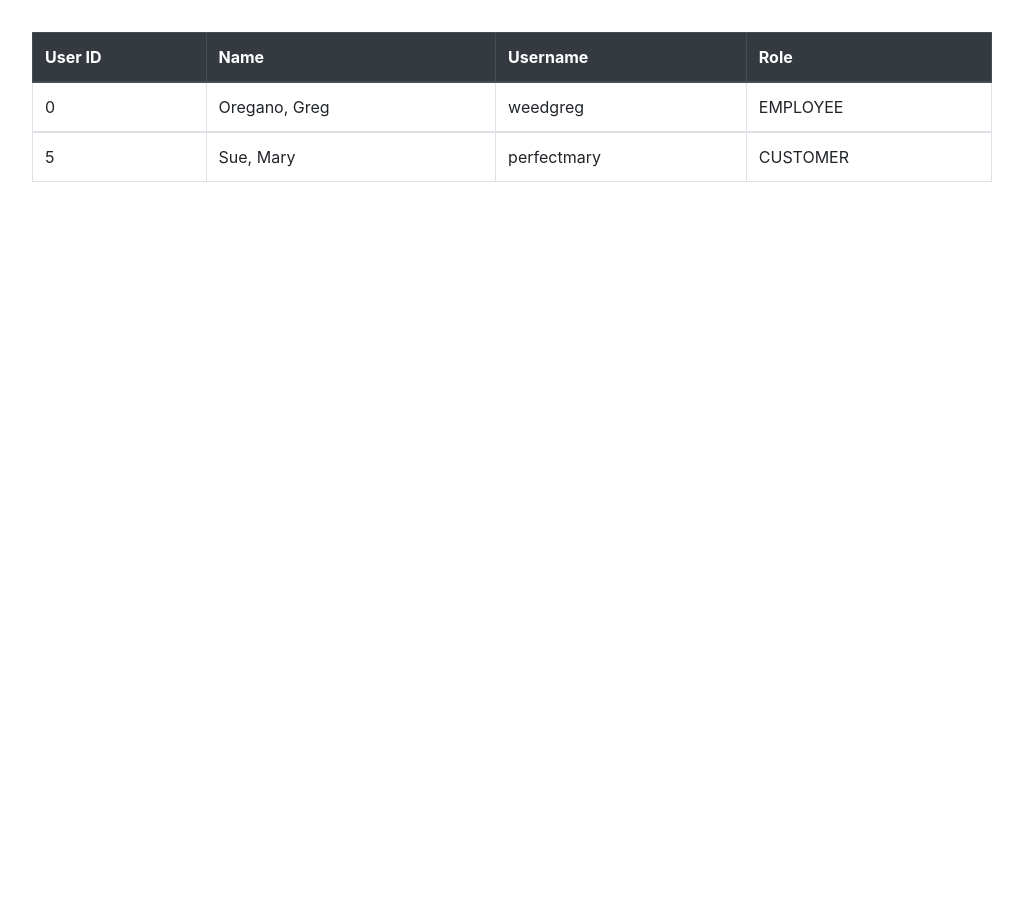
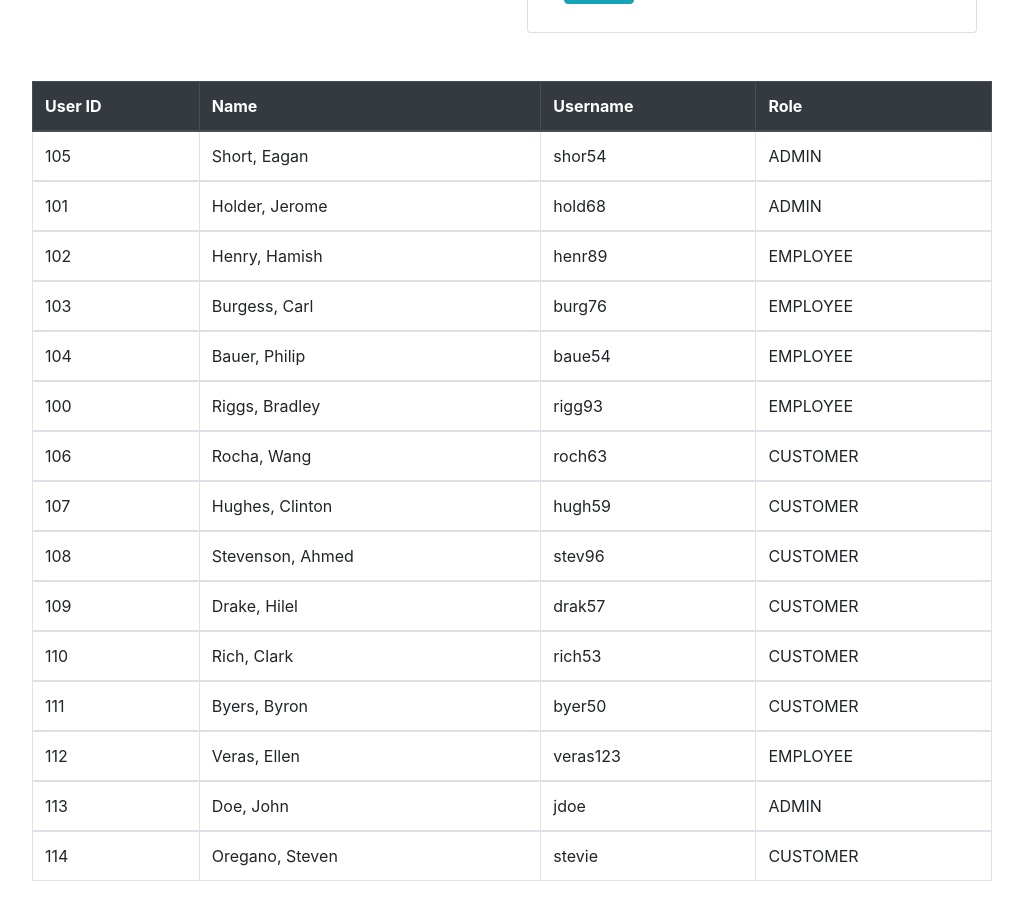
Before and after one commit to bescoto98/bankv2, an Angular app: page /a/user in a window 1280 px wide. Shown: the part 320-1240 px from the top of the page, without its empty margins (128-1151 px from the left). Before the commit the page ends 800 px from the top, so only its background shows below. Built offline with nearby package versions, Linux system fonts and the light colour scheme.

Commit message:
figured out sorting

```diff
--- a/package.json
+++ b/package.json
@@ -22,6 +22,7 @@
     "@angular/router": "~10.1.0",
     "@ng-bootstrap/ng-bootstrap": "^7.0.0",
     "bootstrap": "^4.5.0",
+    "ngx-pipes": "^2.7.5",
     "popper.js": "^1.16.1",
     "rxjs": "~6.6.0",
     "tslib": "^2.0.0",
@@ -33,7 +34,7 @@
     "@angular/compiler-cli": "~10.1.0",
     "@types/jasmine": "~3.5.0",
     "@types/jasminewd2": "~2.0.3",
-    "@types/node": "^12.19.3",
+    "@types/node": "^12.19.4",
     "codelyzer": "^6.0.0",
     "jasmine-core": "~3.6.0",
     "jasmine-spec-reporter": "~5.0.0",
--- a/src/app/admin/admin-users/admin-users.component.html
+++ b/src/app/admin/admin-users/admin-users.component.html
@@ -11,22 +11,29 @@
   </div>
   <div class="col-sm-6">
     <!-- filter -->
-    <div class="card p-3 text-center">
-      <h4 class="card-header text-info">Filter</h4>
+    <div class="card p-3">
+      <h4 class="card-header text-info text-center">Filter</h4>
       <!-- <div class="card-body"> -->
-        <ul class="list-group list-group-flush">
+        <ul class="list-group list-group-flush text-left">
+          <li class="list-group-item">
+            <!-- admin -->
+            <input class="form-check-input" type="checkbox" id="adminCheck" [(ngModel)]="showAdmins">
+            <label class="form-check-label" for="adminCheck">
+              Admins</label>
+          </li>
           <li class="list-group-item">
             <!-- Employee -->
-            <input class="form-check-input" type="checkbox" value=1 id="employeeCheck" [(ngModel)]="showEmployees">
+            <input class="form-check-input" type="checkbox" id="employeeCheck" [(ngModel)]="showEmployees">
             <label class="form-check-label" for="employeeCheck">
               Employees</label>
           </li>
           <li class="list-group-item">
             <!-- customer -->
-            <input class="form-check-input" type="checkbox" value=2 id="customerCheck" [(ngModel)]="showCustomers">
+            <input class="form-check-input" type="checkbox" id="customerCheck" [(ngModel)]="showCustomers">
             <label class="form-check-label" for="customerCheck">
               Customers</label>
           </li>
+          <!-- apply button -->
           <li class="list-group-item">
             <button type="button" name="button" class="btn btn-info" (click)="filterUsers()">Apply</button>
           </li>
--- a/src/app/admin/admin-users/admin-users.component.ts
+++ b/src/app/admin/admin-users/admin-users.component.ts
@@ -1,4 +1,5 @@
 import { Component, OnInit } from '@angular/core';
+// import { SortingService } from '@service/sorting.service';
 
 @Component({
   selector: 'app-admin-users',
@@ -7,23 +8,131 @@ import { Component, OnInit } from '@angular/core';
 })
 export class AdminUsersComponent implements OnInit {
 
-  fakeUsers = [
-    { "userid": 0,
-      "firstname": "Greg",
-      "lastname": "Oregano",
-      "username": "weedgreg",
-      "password": "*****",
-      "role": "EMPLOYEE"
-    },
-    { "userid": 5,
-      "firstname": "Mary",
-      "lastname": "Sue",
-      "username": "perfectmary",
-      "password": "*****",
-      "role": "CUSTOMER"
-    }
+  fakeUsers =
+    [
+      {
+          "userid": 105,
+          "firstname": "Eagan",
+          "lastname": "Short",
+          "username": "shor54",
+          "password": "password",
+          "role": "ADMIN"
+      },
+      {
+          "userid": 101,
+          "firstname": "Jerome",
+          "lastname": "Holder",
+          "username": "hold68",
+          "password": "password",
+          "role": "ADMIN"
+      },
+      {
+          "userid": 102,
+          "firstname": "Hamish",
+          "lastname": "Henry",
+          "username": "henr89",
+          "password": "password",
+          "role": "EMPLOYEE"
+      },
+      {
+          "userid": 103,
+          "firstname": "Carl",
+          "lastname": "Burgess",
+          "username": "burg76",
+          "password": "password",
+          "role": "EMPLOYEE"
+      },
+      {
+          "userid": 104,
+          "firstname": "Philip",
+          "lastname": "Bauer",
+          "username": "baue54",
+          "password": "password",
+          "role": "EMPLOYEE"
+      },
+      {
+          "userid": 100,
+          "firstname": "Bradley",
+          "lastname": "Riggs",
+          "username": "rigg93",
+          "password": "password",
+          "role": "EMPLOYEE"
+      },
+      {
+          "userid": 106,
+          "firstname": "Wang",
+          "lastname": "Rocha",
+          "username": "roch63",
+          "password": "password",
+          "role": "CUSTOMER"
+      },
+      {
+          "userid": 107,
+          "firstname": "Clinton",
+          "lastname": "Hughes",
+          "username": "hugh59",
+          "password": "password",
+          "role": "CUSTOMER"
+      },
+      {
+          "userid": 108,
+          "firstname": "Ahmed",
+          "lastname": "Stevenson",
+          "username": "stev96",
+          "password": "password",
+          "role": "CUSTOMER"
+      },
+      {
+          "userid": 109,
+          "firstname": "Hilel",
+          "lastname": "Drake",
+          "username": "drak57",
+          "password": "password",
+          "role": "CUSTOMER"
+      },
+      {
+          "userid": 110,
+          "firstname": "Clark",
+          "lastname": "Rich",
+          "username": "rich53",
+          "password": "password",
+          "role": "CUSTOMER"
+      },
+      {
+          "userid": 111,
+          "firstname": "Byron",
+          "lastname": "Byers",
+          "username": "byer50",
+          "password": "password",
+          "role": "CUSTOMER"
+      },
+      {
+          "userid": 112,
+          "firstname": "Ellen",
+          "lastname": "Veras",
+          "username": "veras123",
+          "password": "password",
+          "role": "EMPLOYEE"
+      },
+      {
+          "userid": 113,
+          "firstname": "John",
+          "lastname": "Doe",
+          "username": "jdoe",
+          "password": "password",
+          "role": "ADMIN"
+      },
+      {
+          "userid": 114,
+          "firstname": "Steven",
+          "lastname": "Oregano",
+          "username": "stevie",
+          "password": "password",
+          "role": "CUSTOMER"
+      }
   ];
 
+  showAdmins: boolean = true;
   showEmployees: boolean = true;
   showCustomers: boolean = true;
 
@@ -39,7 +148,11 @@ export class AdminUsersComponent implements OnInit {
   }
 
   goSort() {
-    console.log(this.sortBy);
+    // console.log(this.sortBy);
+    // this.fakeUsers = this.sortingservice.sortUsersById(this.fakeUsers);
+    // console.log(this.fakeUsers);
+    // console.log(this.fakeUsers.sort((a,b) => (a.lastname > b.lastname) ? 1: -1));
+    console.log(this.fakeUsers.sort((a,b) => (a.role > b.role) ? 1: -1));
   }
 
   filterUsers() {
--- a/src/app/landing/register/register.component.ts
+++ b/src/app/landing/register/register.component.ts
@@ -3,8 +3,8 @@ import { NewUser } from '@models/new-user';
 import { User } from '@models/user';
 import { NewAccount } from '@models/new-account';
 
-import { UserService } from '@userservice';
-import { AccountService } from '@accountservice';
+import { UserService } from '@service/user.service';
+import { AccountService } from '@service/account.service';
 
 
 @Component({
--- a/src/app/models/new-account.ts
+++ b/src/app/models/new-account.ts
@@ -1,12 +1,12 @@
 export class NewAccount {
 
   public balance:number;
-  public type:"CHECKING" | "SAVINGS";
+  public type:string;
   public ownerid:number;
 
   constructor(
     balance:number,
-    type:"CHECKING" | "SAVINGS",
+    type:string,
     ownerid:number
   ){
     this.balance=balance,
--- a/src/app/models/new-user.ts
+++ b/src/app/models/new-user.ts
@@ -5,7 +5,7 @@ export class NewUser {
   public username:string;
   public password:string;
   // public role:string;
-  public role:"ADMIN" | "EMPLOYEE" | "CUSTOMER";
+  public role:string;
   public ssn:string;
   public address:string;
   public city:string;
@@ -19,7 +19,7 @@ export class NewUser {
     lastname:string,
     username:string,
     password:string,
-    role:"ADMIN" | "EMPLOYEE" | "CUSTOMER",
+    role:string,
     ssn:string,
     address:string,
     city:string,
--- a/src/app/models/transaction.ts
+++ b/src/app/models/transaction.ts
@@ -3,13 +3,13 @@ export class Transaction {
   public fromAccount:number;
   public toAccount:number;
   public amount:number;
-  public transtype:"WITHDRAW" | "DEPOSIT" | "TRANSFER";
+  public transtype:string;
 
   constructor(
     fromAccount:number,
     toAccount:number,
     amount:number,
-    transtype:"WITHDRAW" | "DEPOSIT" | "TRANSFER"
+    transtype:string
   ){
       this.fromAccount=fromAccount,
       this.toAccount=toAccount,
--- a/src/app/models/user.ts
+++ b/src/app/models/user.ts
@@ -5,8 +5,7 @@ export class User {
   public lastname:string;
   public username:string;
   public password:string;
-  // public role:string;
-  public role:"ADMIN" | "EMPLOYEE" | "CUSTOMER";
+  public role:string;
 
   constructor(
     userid:number,
@@ -14,7 +13,7 @@ export class User {
     lastname:string,
     username:string,
     password:string,
-    role:"ADMIN" | "EMPLOYEE" | "CUSTOMER"
+    role:string
   ){
       this.userid=userid,
       this.firstname=firstname,
--- a/tsconfig.json
+++ b/tsconfig.json
@@ -9,8 +9,7 @@
       "@employee/*": ["app/employee/*"],
       "@admin/*": ["app/admin/*"],
       "@customer/*": ["app/customer/*"],
-      "@userservice": ["app/services/user.service.ts"],
-      "@accountservice": ["app/services/account.service.ts"]
+      "@service/*": ["app/services/*"]
     },
     "outDir": "./dist/out-tsc",
     "sourceMap": true,
```
Also changed, not shown: src/app/models/account.ts (+4 -6 lines), 1 other file (tests, documents, lock files or other folders).
